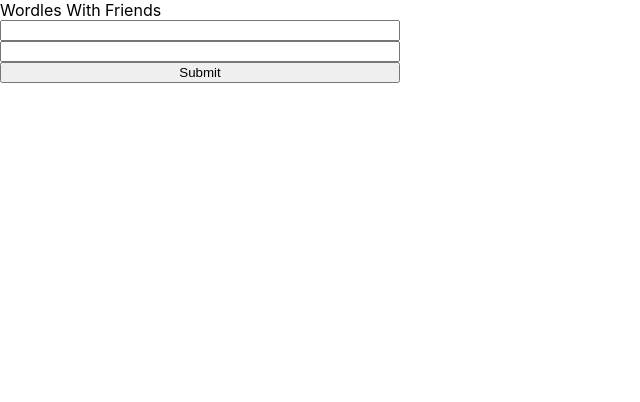
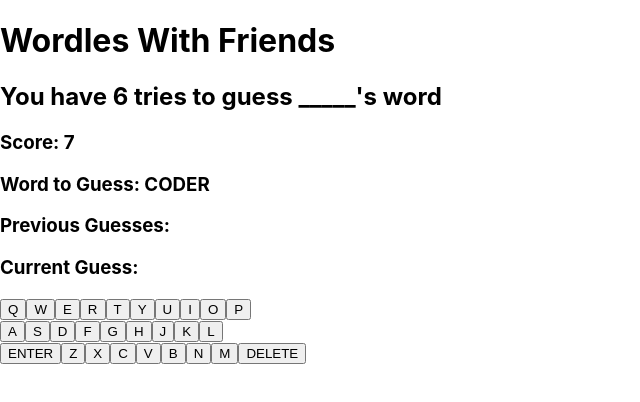
Before and after one commit to martinkenneth/WordleWithFriends, a React (Create React App) app in the folder client/: page /guesserView in a window 1280 px wide. Before the commit this address led to /examples. Shown: the top 402 px of the page, without its empty margins (0-640 px from the left). Built offline with nearby package versions, Linux system fonts and the light colour scheme; the HTML template or start-up script is replaced by a standard one.

Commit message:
some routing and keyboard work

```diff
--- a/client/src/App.js
+++ b/client/src/App.js
@@ -2,16 +2,20 @@
 import './App.css';
 import { Switch, Route, Redirect } from 'react-router-dom';
 import Main from './views/Main';
+import GuesserView from './views/GuesserView';
+import CreatorView from './views/CreatorView';
 
 function App() {
   return (
     <Switch>
-      <Route path="/examples">
+      <Route path="/guesserView">
+        <GuesserView/>
+      </Route>
+      <Route path="/creatorView">
+        <CreatorView/>
+      </Route>
+      <Route path="/">
         <Main />
-      </Route>
-    {/* you can also use redirect to force a route to another route */}
-      <Route path="/">
-        <Redirect to='/examples' />
       </Route>
     </Switch>
   );
--- a/client/src/components/Header.jsx
+++ b/client/src/components/Header.jsx
@@ -2,7 +2,7 @@ import React from 'react';
 
 const Header = () => {
     return (
-        <div>Wordles With Friends</div>
+        <h1>Wordles With Friends</h1>
     )
 }
 
--- a/client/src/components/Keyboard.jsx
+++ b/client/src/components/Keyboard.jsx
@@ -30,9 +30,10 @@ const Keyboard = (props) => {
         add currGuess to prevGuesses
         clear currGuess
         */
-        if (letter.equals("ENTER") && props.currGuess.length === 5){
-            let updateGuesses = props.prevGuesses.add(props.currGuess);
-            props.setPrevGuesses = updateGuesses;
+        if (letter === "ENTER" && props.currGuess.length === 5){
+            let updateGuesses = props.prevGuesses;
+            updateGuesses.push(props.currGuess);
+            props.setPrevGuesses(updateGuesses);
 
             //for loop through currGuess change letter status in dictionary if needed;
 
@@ -43,6 +44,16 @@ const Keyboard = (props) => {
         //  record the length of prev guesses (score) -> save as a state value
         if (props.prevGuesses[props.prevGuesses.length-1] === props.word){
             props.setScore(props.prevGuesses.length);
+        }
+
+        if (letter !== "ENTER" && letter !== "DELETE" && props.currGuess.length < 5){
+            let tempGuess = props.currGuess;
+            tempGuess += letter;
+            props.setCurrGuess(tempGuess);
+        }
+        else if (letter === "DELETE"){
+            let tempGuess = props.currGuess.slice(0,-1);
+            props.setCurrGuess(tempGuess);
         }
     }
 
@@ -58,15 +69,14 @@ const Keyboard = (props) => {
 
     return (
         <div>
-            <h1>Something!</h1>
             {/* for every letter output a buttonComponent with value as letter */}
-            {letterVals.map((row) => {
+            {letterVals.map((row, i) => {
                 return (
-                    <div className="keyboardRow">
-                        {row.map((letter) => {
+                    <div className="keyboardRow" style={{display: "flex"}} key={i}>
+                        {row.map((letter, idx) => {
                             const status = letterDictionary[letter];
                             return (
-                                <Letter className={"styles." + status} letter={letter} onClick={(e, letter) => clickKeyboard(letter)} />
+                                <Letter className={"styles." + status} onClickFunction={clickKeyboard} letter={letter} key={idx}/>
                             );
                         })}
                     </div>
--- a/client/src/components/Letter.jsx
+++ b/client/src/components/Letter.jsx
@@ -3,7 +3,7 @@ import React from 'react';
 const Letter = (props) => {
     return (
         <div>
-            <button>{props.letter}</button>
+            <button onClick={(e) => {props.onClickFunction(props.letter)}}>{props.letter}</button>
         </div>
     )
 }
--- a/client/src/views/GuesserView.jsx
+++ b/client/src/views/GuesserView.jsx
@@ -6,11 +6,11 @@ const GuesserView = () => {
     // prevGuesses state variable -> dont have to pass
     // currGuess state variable -> pass variable and setter as props to keyboard
 
-    const [prevGuesses, setPreGuesses] = useState([]);
+    const [prevGuesses, setPrevGuesses] = useState([]);
     const [currGuess, setCurrGuess] = useState("");
 
     const [score, setScore] = useState(7);
-    const [word, setWord] = useState("");
+    const [word, setWord] = useState("CODER");
 
     //this probably won't work because what if the word has multiple occurences of the same letter
     // !word.includes(letter)
@@ -25,18 +25,22 @@ const GuesserView = () => {
             <Header/>
             {/* insert creator's name below this will come from the link*/}
             <h2>You have 6 tries to guess _____'s word</h2>
-            <table>
+            <h3>Score: {score}</h3>
+            <h3>Word to Guess: {word}</h3>
+            <h3>Previous Guesses: {prevGuesses.map((word) => word + " ")}</h3>
+            <h3>Current Guess: {currGuess}</h3>
+            {/* <table>
                 <tbody>
-                    {/* use a for loop to spit out the rows
+                    use a for loop to spit out the rows
                     for i=0; i < guesses.length, i++
                     print out guessed words in boxes
 
                     have some way to continuously show the current guess
 
                     for i=0; i < 5-guesses.length, i++
-                    print blank boxes*/}
-                    {/* can you do double mapping to get the word from the prevGuesses array
-                    and then get each letter from the word? */}
+                    print blank boxes
+                    can you do double mapping to get the word from the prevGuesses array
+                    and then get each letter from the word?
                     {prevGuesses.map((word) => word).map((letter, idx) => {
                         return (
                             //is the letter in the word
@@ -52,18 +56,18 @@ const GuesserView = () => {
                             <div className="letterBox" key={idx}>{letter}</div>
                         );
                     })}
-                    {/* how do we output empty boxes... */}
-                    {/* {() => {
+                    how do we output empty boxes...
+                    {() => {
                         let emptyBoxes =
                         (for i=0; i < 5-prevGuesses.length; i++){
                             emptyBoxes.push(<div className=""></div>)
                         }
                         return emptyBoxes;
-                    }} */}
+                    }}
                 </tbody>
-            </table>
+            </table> */}
             {/* insert keyboard component here */}
-            <Keyboard setCurrGuess={setCurrGuess} setPreGuesses={setPreGuesses} prevGuesses={prevGuesses} currGuess={currGuess} score={score} setScore={setScore} word={word}/>
+            <Keyboard setCurrGuess={setCurrGuess} setPrevGuesses={setPrevGuesses} prevGuesses={prevGuesses} currGuess={currGuess} score={score} setScore={setScore} word={word}/>
 
             {/* ternary to check if the word was guessed (use Score state if score < 7) display modal*/}
         </div>
```
